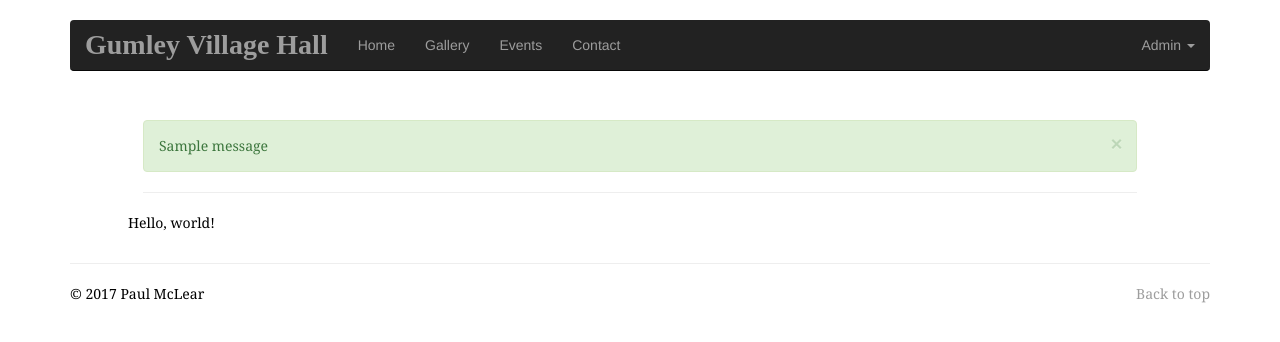
After one commit to pemm8/village-hall, a Flask app: template app/templates/booking/intro.html in a window 1280 px wide. The commit adds this page. Shown: the top 342 px of the page. Run offline with Flask 2, Linux system fonts and the light colour scheme; the template is opened without the code that fills it: most values are stand-ins (such as "Sample title", 1, 10 or a date in 2020); one stand-in notice (Sample message) is shown; parts of the project's set-up code (start-up, migrations or seed data) failed here and were passed over; some libraries are stand-ins or nearby versions; some web fonts are replaced.

```diff
--- /dev/null
+++ b/app/templates/booking/intro.html
@@ -0,0 +1,31 @@
+{% extends "base.html" %}
+
+{% block title %}Hall Booking - {% endblock %}
+
+{% block content %}
+
+<div class="container contentalign brandtext brandtext-inverse">
+
+	{% for category, message in get_flashed_messages(with_categories=true) %}
+	<div class="alert alert-{{ category }} alert-dismissable">
+	  	<button type="button" class="close" data-dismiss="alert" aria-hidden="true">&times;</button>
+	    <p>{{ message }}</p>
+	</div>
+	{% endfor %}
+
+	<h2 id="page-header">{% block content_title %}{% endblock %}</h2><hr>
+
+	<div class="row">
+
+		<p>Hello, world!</p>
+
+	</div>
+
+</div>
+
+{% endblock %}
+
+{% block extra_scripts %}
+
+
+{% endblock %}
--- a/app/templates/events.html
+++ b/app/templates/events.html
@@ -13,7 +13,7 @@
 	</div>
 	{% endfor %}
 
-	<h2>{% block content_title %}Events{% endblock %}</h2><hr>
+	<h2 id="page-header">{% block content_title %}Events{% endblock %}</h2><hr>
 
 	<div class="row">
 
@@ -92,14 +92,17 @@
 		$(document).ready(function() {
 			$('#filters').on('click', 'a', function() {
 				var did = $(this).data("filterdate");
+				var dtext = $(this).text();
 				$('.event').not("[data-eventdate=" + did + "]").slideUp();
 				$('.event').filter("[data-eventdate=" + did + "]").slideDown();
 				$('.month-filter').removeClass('btn-primary');
 				$(this).addClass('btn-primary');
+				$('#page-header').text('Events - ' + dtext);
 			});
 			$('#clear-filter').on('click', function() {
 				$('.event').slideDown();
 				$('.month-filter').removeClass('btn-primary').addClass('btn-default');
+				$('#page-header').text('Events');
 			});
 		});
 	</script>
--- a/app/templates/security/login_user.html
+++ b/app/templates/security/login_user.html
@@ -13,13 +13,13 @@
 
 			<form action="{{ url_for_security('login') }}" method="POST" name="login_user_form" class="form-horizontal">
 			  {{ login_user_form.hidden_tag() }}
-			  <div class="form-group">
+			  <div class="form-group .col-md-6">
 			  {{ render_field_with_errors(login_user_form.email, class_="form-control") }}
 			  </div>
-			  <div class="form-group">
+			  <div class="form-group .col-md-6">
 			  {{ render_field_with_errors(login_user_form.password, class_="form-control") }}
 			  </div>
-			  <div class="form-group">
+			  <div class="form-group .col-md-6">
 			  {{ render_field(login_user_form.next) }}
 			  {{ render_field(login_user_form.submit, class_="btn btn-default") }}
 			  </div>
```
Also changed, not shown: test.db.
